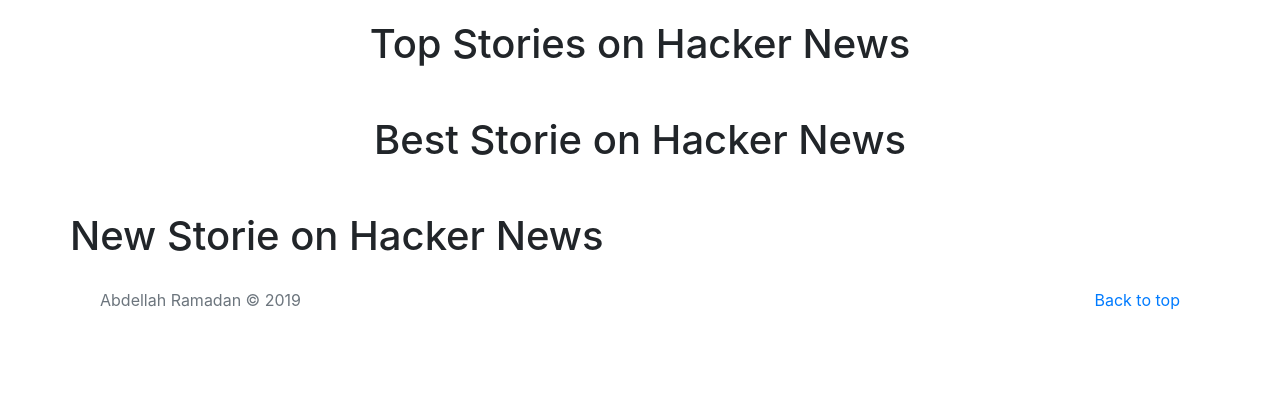
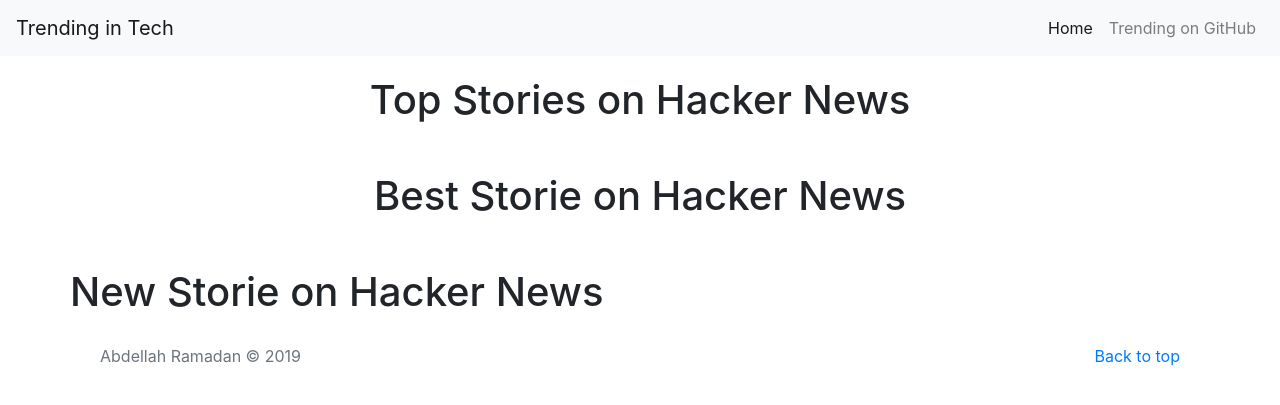
Before and after one commit to abdellahrk/Hacker-News-API-project, a PHP site: page / in a window 1280 px wide. Shown: the top 405 px of the page. Run offline with PHP 8.4, Linux system fonts and the light colour scheme; data that the repository does not hold is empty.

Commit message:
Fetch github trending projects

```diff
--- a/footer.php
+++ b/footer.php
@@ -1,3 +1,4 @@
+</div>
 <footer class="text-muted">
   <div class="container">
     <p class="float-right">
--- a/github_trending_api.php
+++ b/github_trending_api.php
@@ -0,0 +1,6 @@
+<?php
+
+$ch = curl_init();
+
+curl_setopt($ch, CURLOPT_URL, 'https://github-trending-api.now.sh/repositories?language=&since=daily');
+curl_setopt($ch, CURLOPT_RETURNTRANSFER, true);
--- /dev/null
+++ b/header.php
@@ -0,0 +1,15 @@
+<!DOCTYPE html>
+<html lang="en">
+<head>
+    <meta charset="UTF-8">
+    <meta name="viewport" content="width=device-width, initial-scale=1.0">
+    <meta http-equiv="X-UA-Compatible" content="ie=edge">
+    <title>Top & Trending Articles - HackerNews</title>
+    <link rel="stylesheet" href="styles/style.css">
+    <link rel="stylesheet" href="https://stackpath.bootstrapcdn.com/bootstrap/4.3.1/css/bootstrap.min.css" integrity="sha384-ggOyR0iXCbMQv3Xipma34MD+dH/1fQ784/j6cY/iJTQUOhcWr7x9JvoRxT2MZw1T" crossorigin="anonymous">
+</head>
+<body>
+<?php
+include('navbar.php');
+?>
+<div class="container">
--- a/index.php
+++ b/index.php
@@ -1,20 +1,9 @@
 <?php
 include('api_request.php');
+include('header.php');
 ?>
-<!DOCTYPE html>
-<html lang="en">
-<head>
-    <meta charset="UTF-8">
-    <meta name="viewport" content="width=device-width, initial-scale=1.0">
-    <meta http-equiv="X-UA-Compatible" content="ie=edge">
-    <title>Top & Trending Articles - HackerNews</title>
-    <link rel="stylesheet" href="styles/style.css">
-    <link rel="stylesheet" href="https://stackpath.bootstrapcdn.com/bootstrap/4.3.1/css/bootstrap.min.css" integrity="sha384-ggOyR0iXCbMQv3Xipma34MD+dH/1fQ784/j6cY/iJTQUOhcWr7x9JvoRxT2MZw1T" crossorigin="anonymous">
-</head>
-<body>
-<div class="container">
 
-    <h1>Top Stories on Hacker News</h1>
+<h1>Top Stories on Hacker News</h1>
 
 <div class="row">
 
@@ -113,7 +102,7 @@ foreach ($new_stories_id as $id){
         ?>
 
     </div>
-</div>
+
 
 <?php
 include('footer.php');
--- /dev/null
+++ b/navbar.php
@@ -0,0 +1,17 @@
+<nav class="navbar navbar-expand-lg navbar-light bg-light">
+  <a class="navbar-brand" href="/">Trending in Tech</a>
+  <button class="navbar-toggler" type="button" data-toggle="collapse" data-target="#navbarNav" aria-controls="navbarNav" aria-expanded="false" aria-label="Toggle navigation">
+    <span class="navbar-toggler-icon"></span>
+  </button>
+  <div class="collapse navbar-collapse " id="navbarNav">
+    <ul class="navbar-nav ml-auto">
+      <li class="nav-item active">
+        <a class="nav-link" href="/">Home <span class="sr-only">(current)</span></a>
+      </li>
+      <li class="nav-item">
+        <a class="nav-link" href="/github_trending.php">Trending on GitHub</a>
+      </li>
+
+    </ul>
+  </div>
+</nav>
```
Also changed, not shown: github_trending.php (+32 -0 lines).
